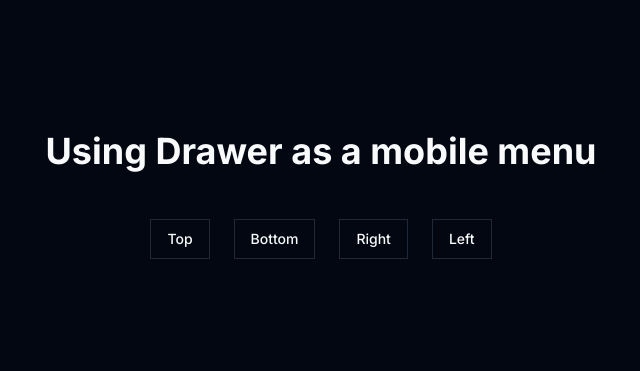
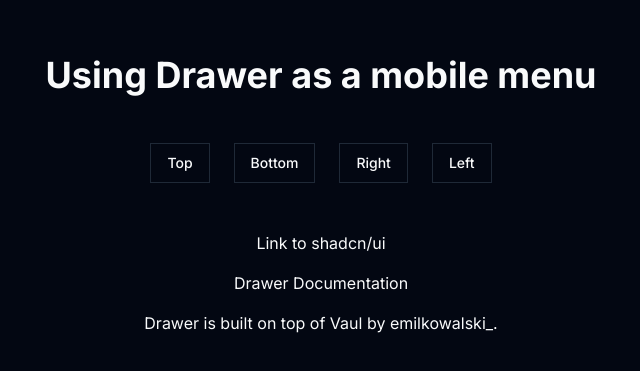
Before and after one commit to gildembergleite/nextjs-tailwind-shadcn-drawer, a Next.js app: page / in a window 1280 px wide. Shown: the part 205-576 px from the top of the page, without its empty margins (319-959 px from the left). Built offline with nearby package versions, Linux system fonts and the light colour scheme.

Commit message:
feat: add documentation links

```diff
--- a/src/app/page.tsx
+++ b/src/app/page.tsx
@@ -1,3 +1,5 @@
+import Link from 'next/link'
+
 import { DrawerDemo } from '@/components/drawer-demo'
 
 export default function Home() {
@@ -11,6 +13,35 @@
           <DrawerDemo direction="right" />
           <DrawerDemo direction="left" />
         </div>
+        <div className="flex flex-col gap-4">
+          <div>
+            Link to{' '}
+            <Link
+              className="underline-offset-4 hover:underline"
+              href={'https://ui.shadcn.com/'}
+              target="_blank"
+            >
+              shadcn/ui
+            </Link>
+          </div>
+          <Link
+            className="underline-offset-4 hover:underline"
+            href={'https://ui.shadcn.com/docs/components/drawer'}
+            target="_blank"
+          >
+            Drawer Documentation
+          </Link>
+          <div>
+            Drawer is built on top of{' '}
+            <Link className="underline-offset-4 hover:underline" href={''}>
+              Vaul
+            </Link>{' '}
+            by{' '}
+            <Link className="underline-offset-4 hover:underline" href={''}>
+              emilkowalski_.
+            </Link>
+          </div>
+        </div>
       </section>
     </main>
   )
```
